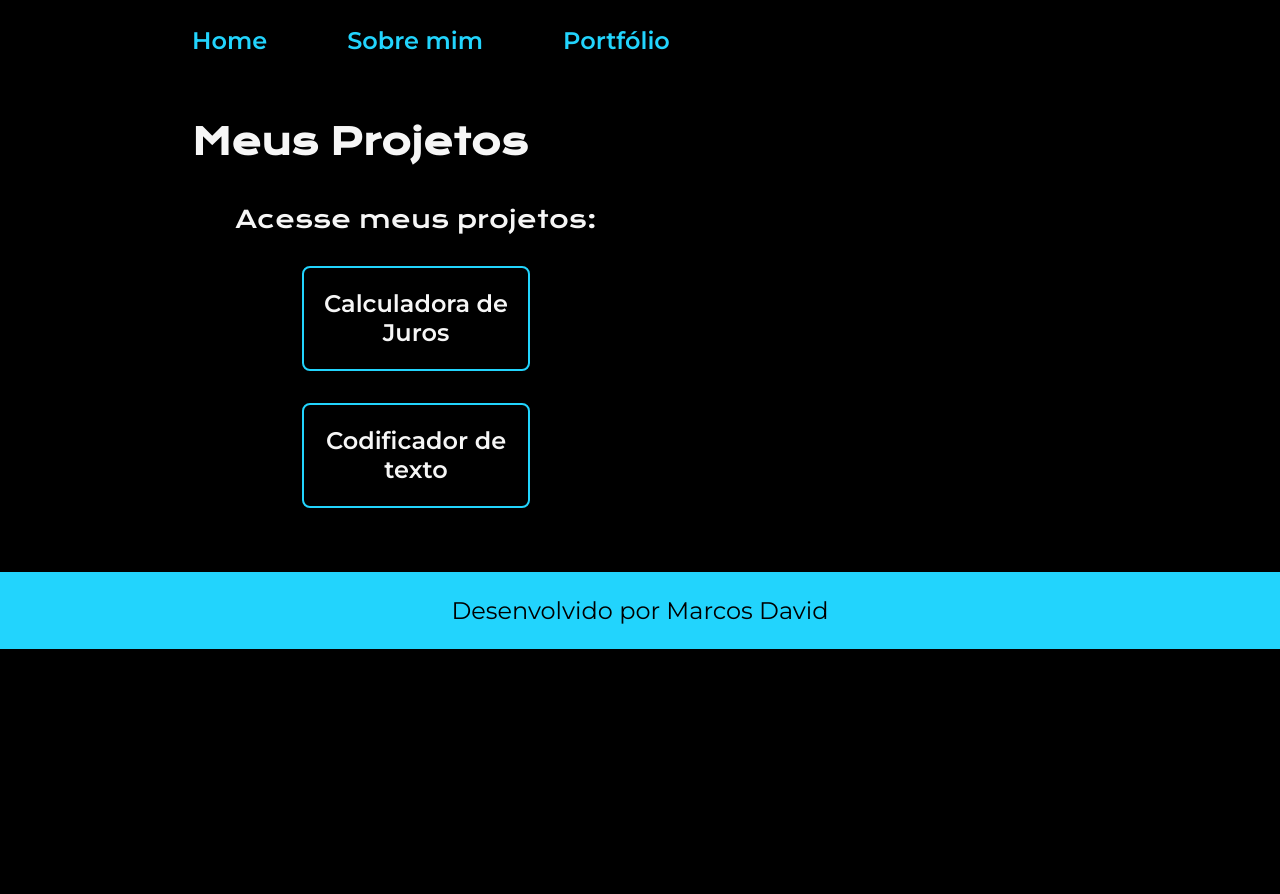
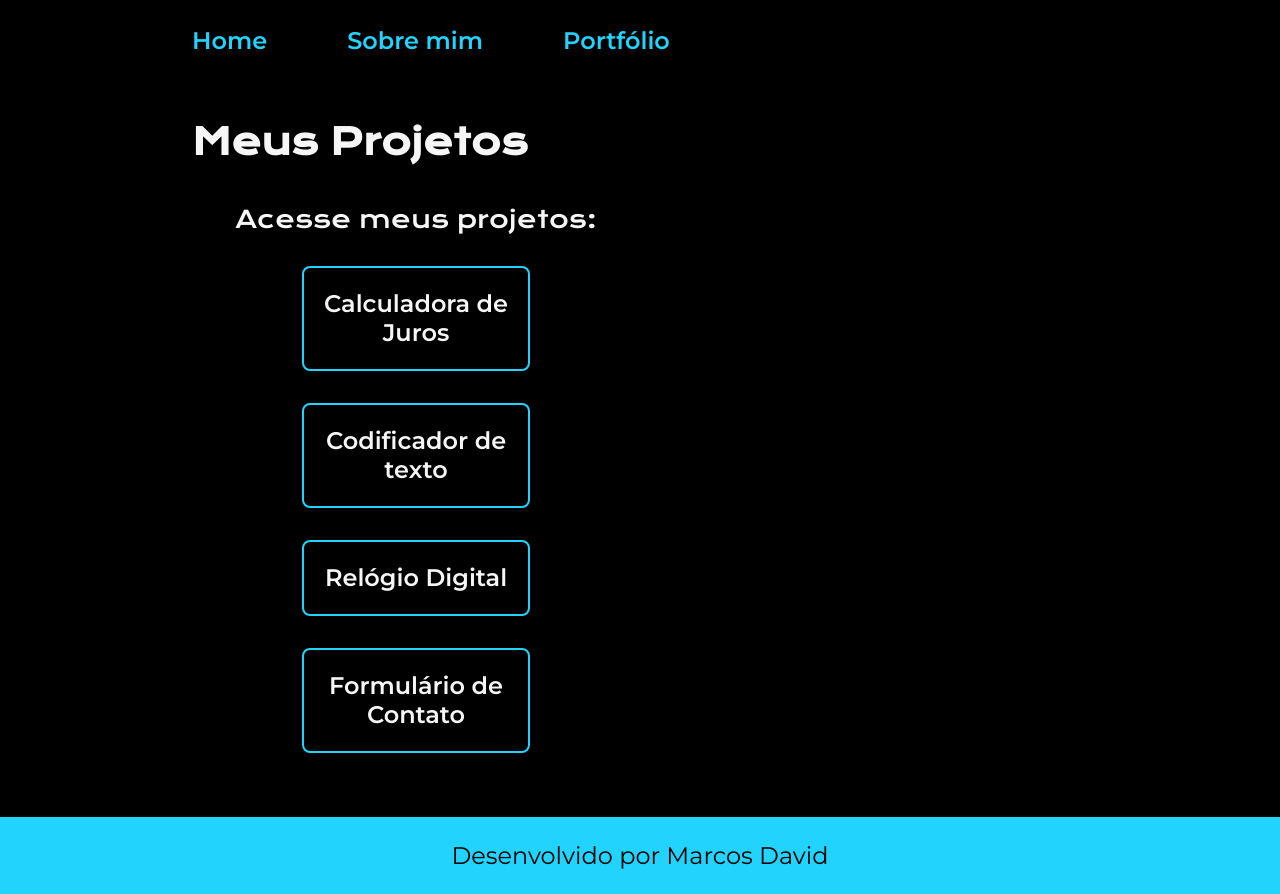
Before and after one commit to MarcosDavid208/Portf-lio, a plain HTML site: page portfolio.html in a window 1280 px wide. Before the commit the page ends 800 px from the top, so only its background shows below. Drawn offline with nearby package versions, Linux system fonts and the light colour scheme.

Commit message:
atualizando

```diff
--- a/estilos/styles.css
+++ b/estilos/styles.css
@@ -70,7 +70,7 @@ body{
     gap: 32px;
 }
 .apresentacao__links__navegacao{
-    display: flex;
+   display: flex;
     justify-content: center;
     gap: 16px;
     border: 2px solid #22d4fd;
--- a/portfolio.html
+++ b/portfolio.html
@@ -22,9 +22,12 @@
                 <a class="apresentacao__links__navegacao" href="https://marcosdavid208.github.io/Calculadora-de-Juros/">
                     Calculadora de Juros
                 </a>
-
                 <a class="apresentacao__links__navegacao" href="https://marcosdavid208.github.io/challenge-frontend-alura/">
                         Codificador de texto</a>
+                <a class="apresentacao__links__navegacao" href="https://marcosdavid208.github.io/Rel-gio-Digital/">
+                            Relógio Digital</a>
+                <a class="apresentacao__links__navegacao" href="https://marcosdavid208.github.io/Formul-rio/">
+                                Formulário de Contato</a>
             </div>
          </section>
 
```
